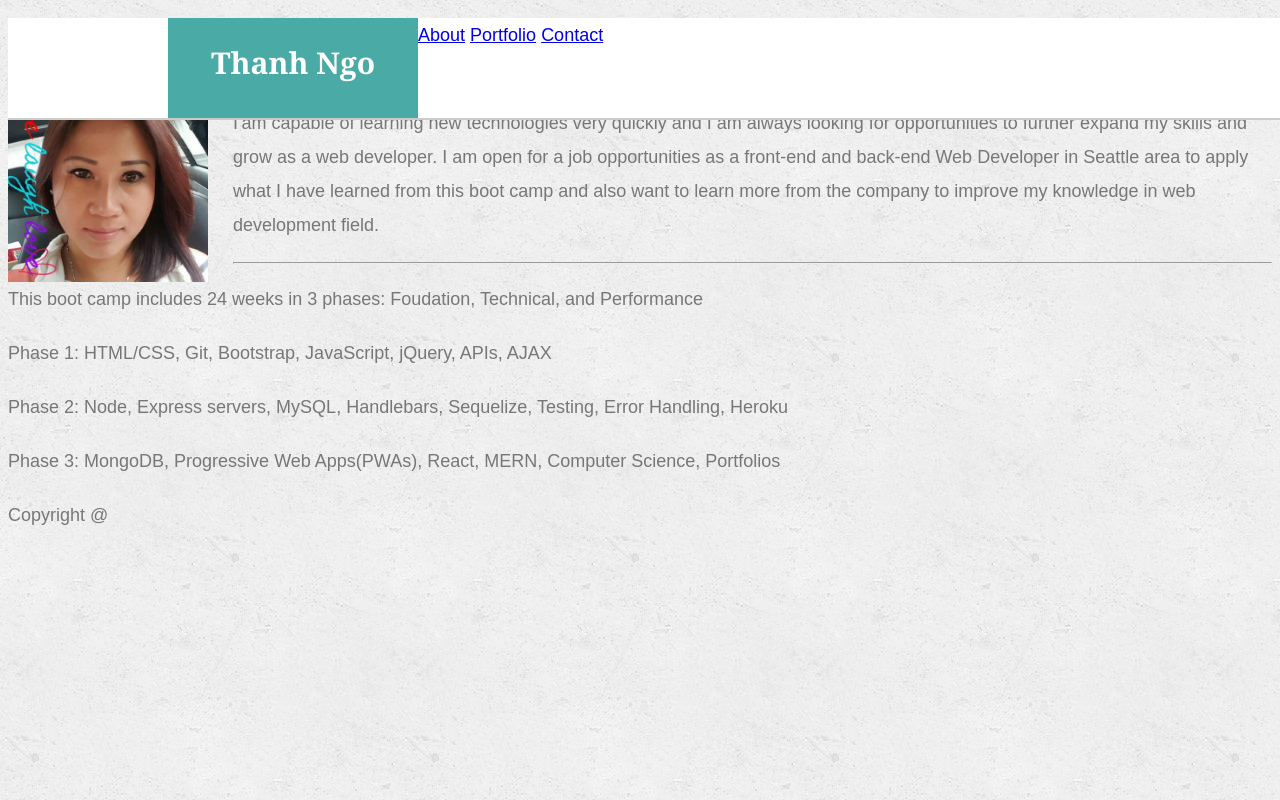
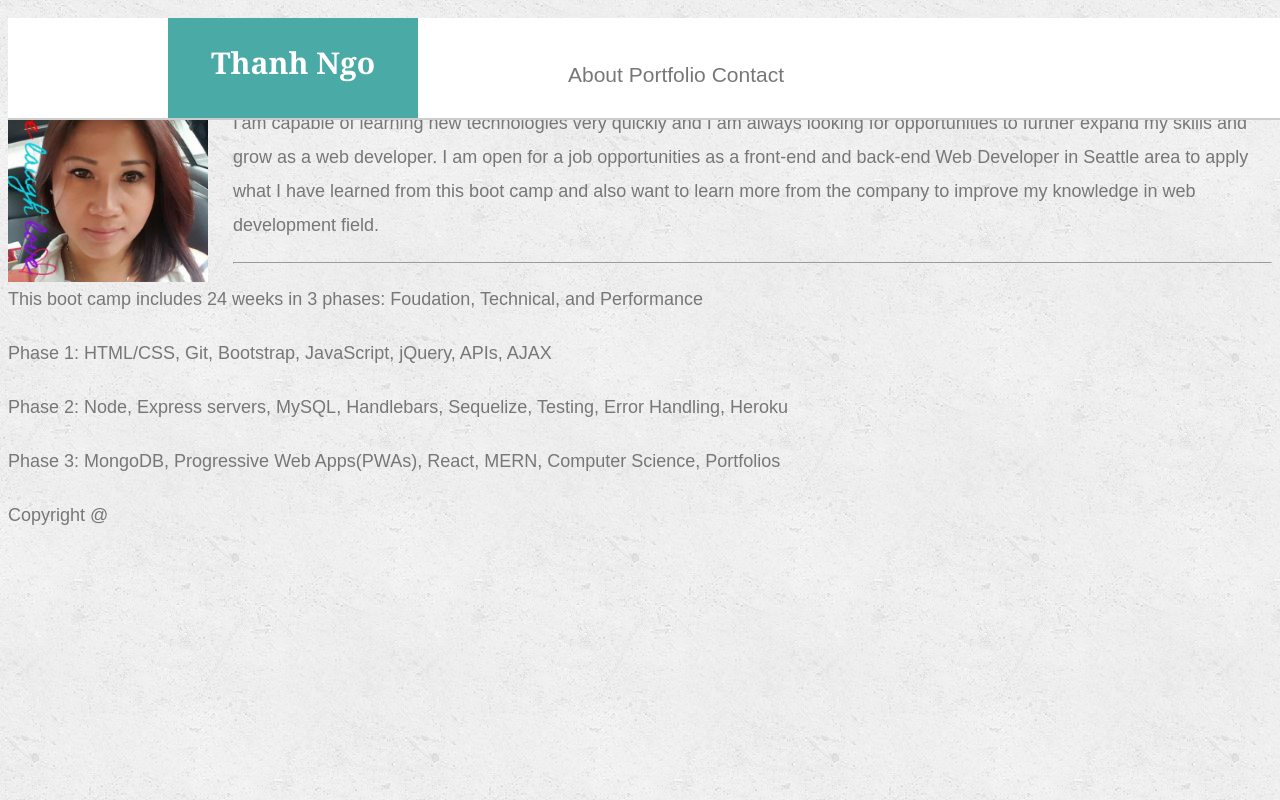
Before and after one commit to ThanhNgo888/Week1HW_UW_HTML_CSS_Git-Portfolio, a plain HTML site: page index.html in a window 1280 px wide. Drawn offline with Linux system fonts and the light colour scheme.

Commit message:
css nav links created

```diff
--- a/assets/CSS/style.css
+++ b/assets/CSS/style.css
@@ -75,7 +75,28 @@ h3 {
     background: #4aaaa5;
 
 }
+/* link section */
+nav {
+    display: inline-block;
+    /* position: absolute; */
+    margin-left: 150px;
+    margin-top: 40px;
+    left: 940px;
+    font-family: 'Arial', 'Helvetica Neue', Helvetica, sans-serif;
+    font-size: 21px;
+    color: #777777;
+}
+nav a{
+    color: #777777;
+    text-decoration: none;
+}
+a:visited {
+    color: red;
+}
+a:hover {
+    color: yellow;
 
+}
 #image {
     float: left;
     width: 200px;
```
